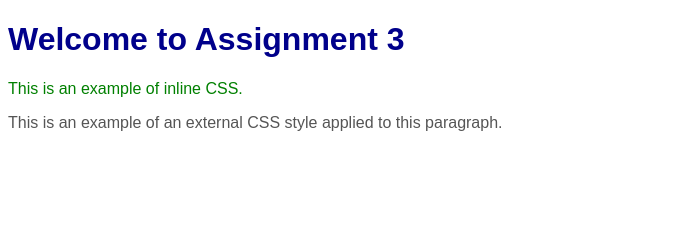
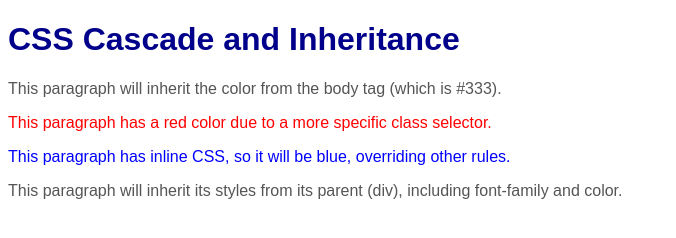
Before and after one commit to MichaelaSupreme/assignment3, a plain HTML site: page index.html in a window 1280 px wide. Shown: the whole page, without its empty margins (0-676 px from the left). Drawn offline with Linux system fonts and the light colour scheme.

Commit message:
Update index.html

```diff
--- a/index.html
+++ b/index.html
@@ -3,21 +3,55 @@
 <head>
     <meta charset="UTF-8">
     <meta name="viewport" content="width=device-width, initial-scale=1.0">
-    <title>Assignment 3</title>
+    <title>CSS Cascade and Inheritance</title>
     <!-- Internal CSS: Defined in the <head> -->
     <style>
+        /* Example of inheritance: body’s color will be inherited by all child elements */
+        body {
+            font-family: Arial, sans-serif;
+            color: #333;  /* This will be inherited by child elements unless overridden */
+        }
+
+        /* CSS Cascade - Specificity example: Override general p style */
+        p {
+            color: #555;
+            font-size: 16px;
+        }
+
+        /* More specific selector: Override the general p style */
+        .highlighted-text {
+            color: red;  /* This will override the previous p color due to specificity */
+        }
+
+        /* Inline style (strongest specificity): Will override both of the above */
+        p {
+            font-size: 18px;  /* Cascade rule - applied to all p tags */
+        }
+
         h1 {
-            color: darkblue;
+            color: darkblue; /* Example of internal CSS overriding external CSS */
         }
+
     </style>
     <!-- External CSS: Linked from style.css -->
     <link rel="stylesheet" href="style.css">
 </head>
 <body>
-    <h1>Welcome to Assignment 3</h1>
+    <h1>CSS Cascade and Inheritance</h1>
 
-    <p style="color: green;">This is an example of inline CSS.</p> <!-- Inline CSS -->
+    <!-- This paragraph will inherit the color from the body tag (which is #333) -->
+    <p>This paragraph will inherit the color from the body tag (which is #333).</p>
 
-    <p>This is an example of an external CSS style applied to this paragraph.</p>
+    <!-- This paragraph will override the inherited color and have a red color -->
+    <p class="highlighted-text">This paragraph has a red color due to a more specific class selector.</p>
+
+    <!-- This paragraph has inline CSS that will override any other CSS applied to it -->
+    <p style="color: blue;">This paragraph has inline CSS, so it will be blue, overriding other rules.</p>
+
+    <div>
+        <!-- This paragraph will inherit the font family and color from the parent div -->
+        <p>This paragraph will inherit its styles from its parent (div), including font-family and color.</p>
+    </div>
+
 </body>
 </html>
```
